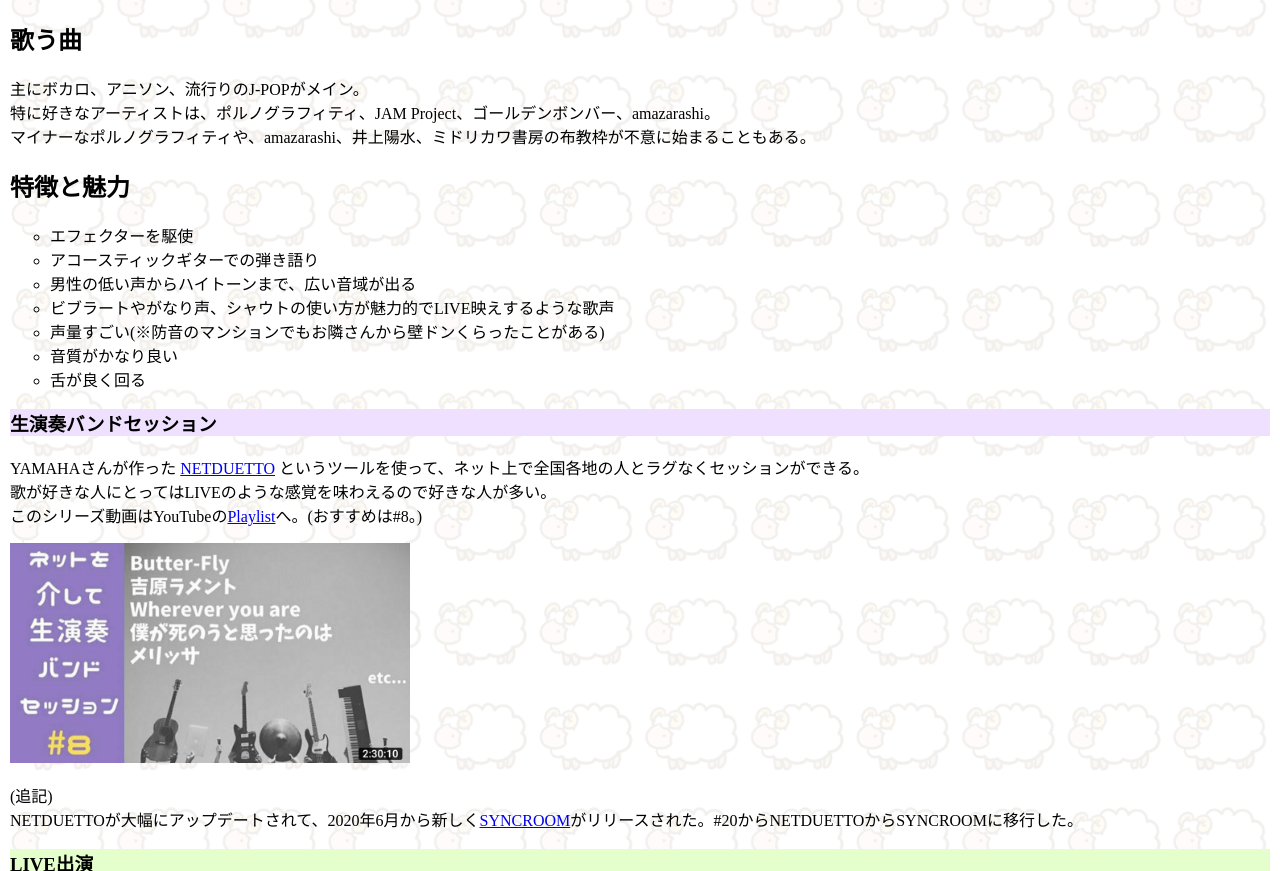
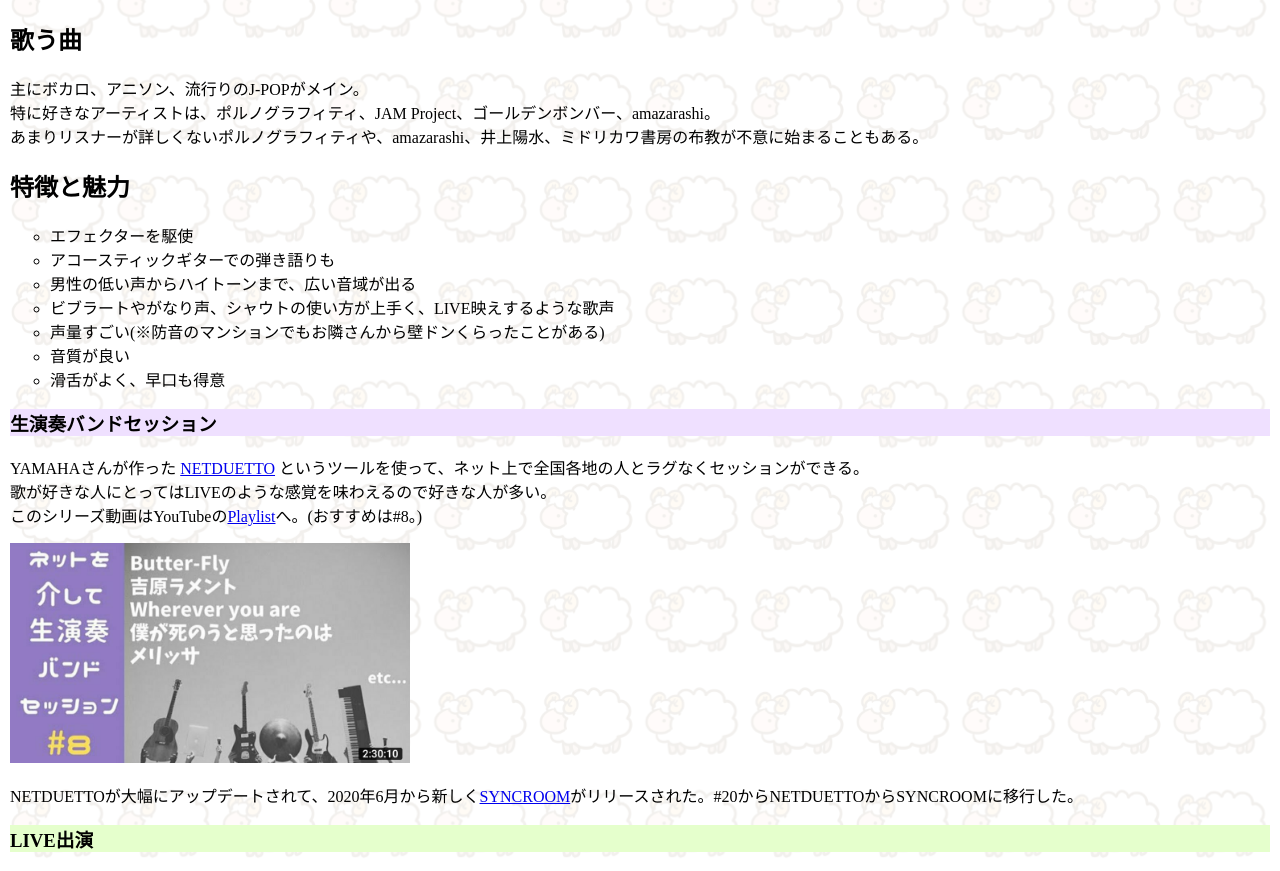
Before and after one commit to 1858102/1858102.github.io, a plain HTML site: page b.index.html in a window 1280 px wide. Shown: the part 68-939 px from the top of the page. Drawn offline with Linux system fonts and the light colour scheme.

Commit message:
Update b.index.html

```diff
--- a/b.index.html
+++ b/b.index.html
@@ -11,16 +11,16 @@
     <h1 id=top><span class="pink">歌について</span></h1>
 
         <h2>歌う曲</h2>
-        <p>主にボカロ、アニソン、流行りのJ-POPがメイン。<br>特に好きなアーティストは、ポルノグラフィティ、JAM Project、ゴールデンボンバー、amazarashi。<br>マイナーなポルノグラフィティや、amazarashi、井上陽水、ミドリカワ書房の布教枠が不意に始まることもある。</p>
+        <p>主にボカロ、アニソン、流行りのJ-POPがメイン。<br>特に好きなアーティストは、ポルノグラフィティ、JAM Project、ゴールデンボンバー、amazarashi。<br>あまりリスナーが詳しくないポルノグラフィティや、amazarashi、井上陽水、ミドリカワ書房の布教が不意に始まることもある。</p>
         <h2>特徴と魅力</h2>
         <ul>
             <li>エフェクターを駆使</li>
-            <li>アコースティックギターでの弾き語り</li>
+            <li>アコースティックギターでの弾き語りも</li>
             <li>男性の低い声からハイトーンまで、広い音域が出る</li>
-            <li>ビブラートやがなり声、シャウトの使い方が魅力的でLIVE映えするような歌声</li>
+            <li>ビブラートやがなり声、シャウトの使い方が上手く、LIVE映えするような歌声</li>
             <li>声量すごい(※防音のマンションでもお隣さんから壁ドンくらったことがある)</li>
-            <li>音質がかなり良い</li>
-            <li>舌が良く回る</li>
+            <li>音質が良い</li>
+            <li>滑舌がよく、早口も得意</li>
         </ul>
 
         <h3 class="parple">生演奏バンドセッション</h3>
@@ -28,7 +28,7 @@
         <a href="https://www.netduetto.net/" target="_blank">NETDUETTO</a>
             というツールを使って、ネット上で全国各地の人とラグなくセッションができる。<br>歌が好きな人にとってはLIVEのような感覚を味わえるので好きな人が多い。<br>このシリーズ動画はYouTubeの<a href="https://www.youtube.com/playlist?list=PLW0ekl3ZrAjh2CfAZ-dekL-vFvVLuqEH2" target="_blank">Playlist</a>へ。(おすすめは#8。)</p>
         <img src="img/ND.jpg" alt="NETDUETTO" width="400" />
-        <p>(追記)<br/>NETDUETTOが大幅にアップデートされて、2020年6月から新しく<a href="https://syncroom.yamaha.com/" target="_blank">SYNCROOM</a>がリリースされた。#20からNETDUETTOからSYNCROOMに移行した。</p>
+        <p>NETDUETTOが大幅にアップデートされて、2020年6月から新しく<a href="https://syncroom.yamaha.com/" target="_blank">SYNCROOM</a>がリリースされた。#20からNETDUETTOからSYNCROOMに移行した。</p>
 
         <h3 class="green">LIVE出演</h3>
         <h4>kyouとユースケでLIVEしてみたｗｗｗ</h4>
```
